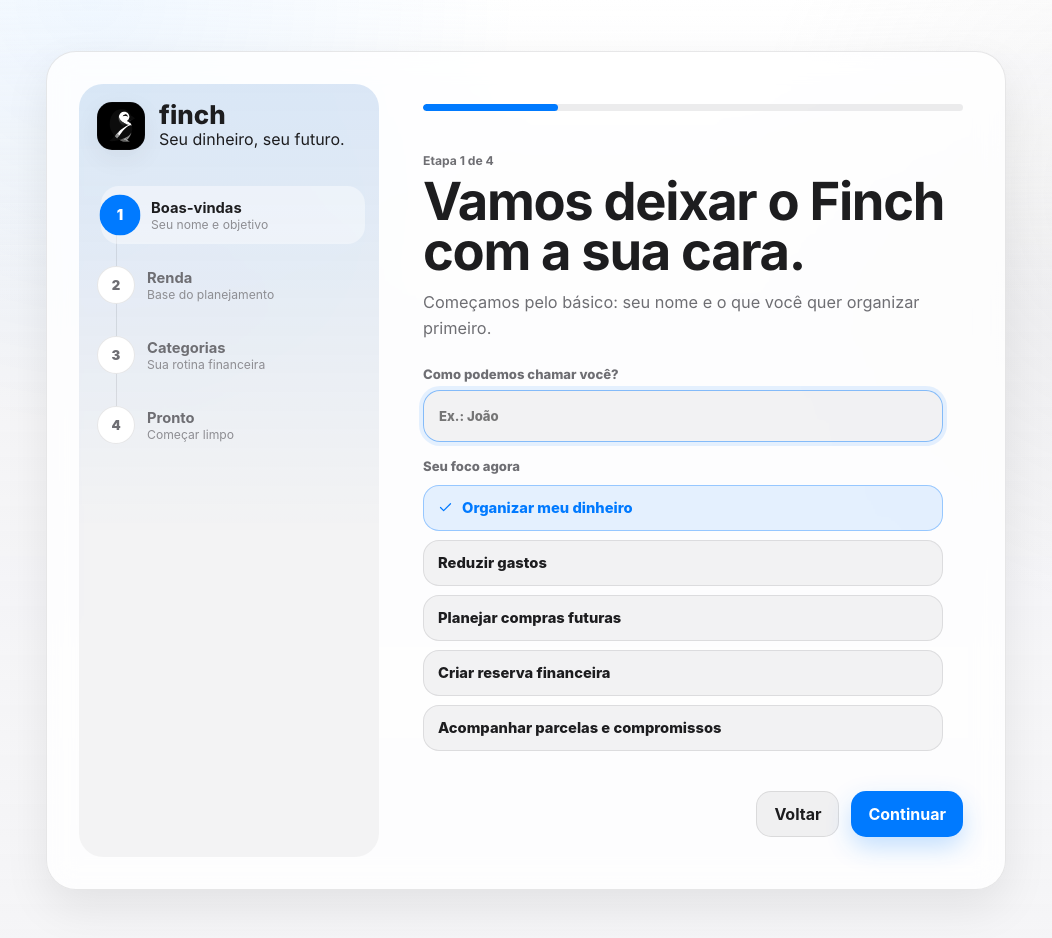
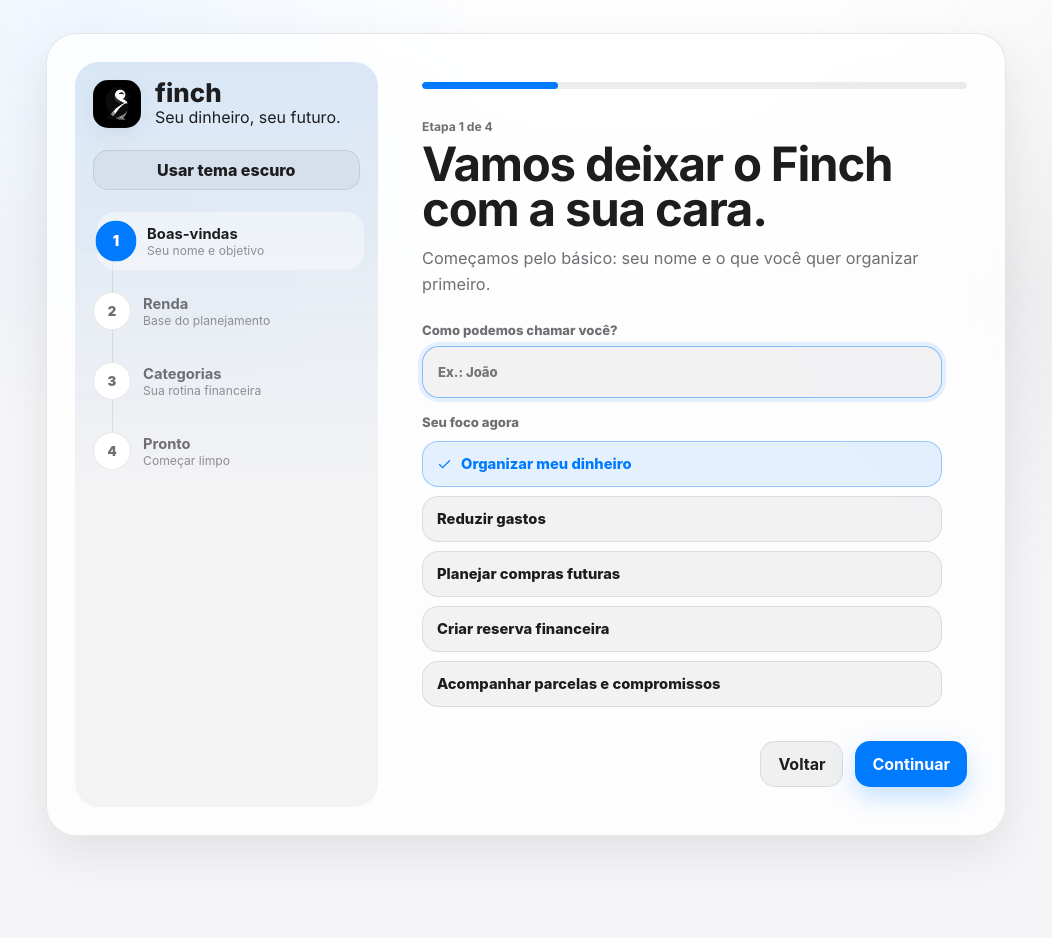
Before and after one commit to 0qmt/Finch, a React (Vite) app: page / in a window 1280 px wide. Shown: the top 938 px of the page, without its empty margins (114-1166 px from the left). After the commit the page ends 870 px from the top, so only its background shows below. Built offline with nearby package versions, Linux system fonts and the light colour scheme.

Commit message:
Adicionar tema no onboarding e limpeza seletiva

```diff
--- a/package.json
+++ b/package.json
@@ -1,7 +1,7 @@
 {
   "name": "finch",
   "private": true,
-  "version": "0.1.7",
+  "version": "0.1.8",
   "description": "Aplicativo desktop de controle financeiro pessoal.",
   "main": "electron/main.cjs",
   "type": "module",
--- a/src/main.jsx
+++ b/src/main.jsx
@@ -716,11 +716,26 @@ function App() {
 
   const resetData = () => setData({ ...seedData, settings: { ...seedData.settings, onboardingCompleted: true } });
 
-  const clearData = () => {
+  const clearData = (options = { transactions: true, purchases: true }) => {
     setData((current) => ({
       ...current,
-      transactions: [],
-      purchases: []
+      settings: {
+        ...current.settings,
+        ...(options.categories ? { categories: seedData.settings.categories } : {}),
+        ...(options.accounts ? { accounts: seedData.settings.accounts } : {}),
+        ...(options.salary ? { salary: 0, salaryIsVariable: false } : {}),
+        ...(options.budget ? { monthlyBudget: 0 } : {}),
+        ...(options.preferences
+          ? {
+              theme: seedData.settings.theme,
+              userName: '',
+              planningGoal: seedData.settings.planningGoal,
+              onboardingCompleted: true
+            }
+          : {})
+      },
+      transactions: options.transactions ? [] : current.transactions,
+      purchases: options.purchases ? [] : current.purchases
     }));
   };
 
@@ -743,7 +758,11 @@ function App() {
     <div className={`app-shell ${themeClass}`}>
       <AmbientBackground />
       {showOnboarding ? (
-        <OnboardingPage onComplete={completeOnboarding} />
+        <OnboardingPage
+          theme={data.settings.theme}
+          onThemeChange={(theme) => updateSettings({ theme })}
+          onComplete={completeOnboarding}
+        />
       ) : (
         <>
           <Sidebar activePage={activePage} setActivePage={setActivePage} metrics={metrics} />
@@ -815,7 +834,7 @@ function LogoMark() {
   );
 }
 
-function OnboardingPage({ onComplete }) {
+function OnboardingPage({ theme, onThemeChange, onComplete }) {
   const steps = [
     { title: 'Boas-vindas', text: 'Seu nome e objetivo' },
     { title: 'Renda', text: 'Base do planejamento' },
@@ -870,6 +889,7 @@ function OnboardingPage({ onComplete }) {
 
     onComplete({
       userName: form.userName.trim(),
+      theme,
       salary,
       salaryIsVariable: form.salaryIsVariable,
       monthlyBudget: Math.max(0, suggestedBudget || 0),
@@ -905,6 +925,13 @@ function OnboardingPage({ onComplete }) {
             </div>
           </div>
 
+          <button
+            className="onboarding-theme-toggle"
+            type="button"
+            onClick={() => onThemeChange(theme === 'Grafite' ? 'iOS claro' : 'Grafite')}
+          >
+            {theme === 'Grafite' ? 'Usar tema claro' : 'Usar tema escuro'}
+          </button>
           <div className="step-track" aria-label="Etapas da introdução">
             {steps.map((item, index) => (
               <button
@@ -2320,9 +2347,19 @@ function MonthPicker({ value, onChange }) {
 }
 
 function SettingsPage({ data, onUpdateSettings, onResetData, onClearData, onImportData, storageMeta }) {
+  const initialClearOptions = {
+    transactions: true,
+    purchases: true,
+    categories: false,
+    accounts: false,
+    salary: false,
+    budget: false,
+    preferences: false
+  };
   const [categoryText, setCategoryText] = useState(data.settings.categories.join(', '));
   const [accountText, setAccountText] = useState(data.settings.accounts.join(', '));
   const [confirmAction, setConfirmAction] = useState(null);
+  const [clearOptions, setClearOptions] = useState(initialClearOptions);
   const [importError, setImportError] = useState('');
   const [backupMessage, setBackupMessage] = useState('');
   const fileRef = useRef(null);
@@ -2464,13 +2501,14 @@ function SettingsPage({ data, onUpdateSettings, onResetData, onClearData, onImpo
       </section>
 
       {confirmAction === 'clear' && (
-        <ConfirmModal
-          title="Limpar sistema?"
-          text="Transações e compras futuras serão removidas, mantendo suas categorias, contas e preferências."
-          confirmLabel="Limpar"
+        <ClearSystemModal
+          options={clearOptions}
+          onChange={setClearOptions}
           onCancel={() => setConfirmAction(null)}
           onConfirm={() => {
-            onClearData();
+            onClearData(clearOptions);
+            if (clearOptions.categories) setCategoryText(seedData.settings.categories.join(', '));
+            if (clearOptions.accounts) setAccountText(seedData.settings.accounts.join(', '));
             setConfirmAction(null);
           }}
         />
@@ -2522,6 +2560,77 @@ function Modal({ title, children, onClose }) {
           </button>
         </div>
         {children}
+      </div>
+    </div>
+  );
+}
+
+function ClearSystemModal({ options, onChange, onCancel, onConfirm }) {
+  const items = [
+    { key: 'transactions', title: 'Histórico do extrato', text: 'Remove entradas, saídas, parcelas e recorrências.' },
+    { key: 'purchases', title: 'Compras futuras e realizadas', text: 'Limpa a galeria, desejos e histórico de produtos comprados.' },
+    { key: 'categories', title: 'Categorias', text: 'Restaura a lista padrão de categorias.' },
+    { key: 'accounts', title: 'Contas', text: 'Restaura a lista padrão de contas.' },
+    { key: 'salary', title: 'Renda e salário', text: 'Remove a renda informada no onboarding.' },
+    { key: 'budget', title: 'Orçamento mensal', text: 'Desativa o limite mensal usado em projeções.' },
+    { key: 'preferences', title: 'Preferências do perfil', text: 'Limpa nome, foco inicial e volta ao tema claro.' }
+  ];
+  const allSelected = items.every((item) => options[item.key]);
+  const selectedCount = items.filter((item) => options[item.key]).length;
+
+  const setAll = (checked) => {
+    onChange(Object.fromEntries(items.map((item) => [item.key, checked])));
+  };
+
+  const toggle = (key) => {
+    onChange({ ...options, [key]: !options[key] });
+  };
+
+  return (
+    <div className="modal-backdrop" role="presentation">
+      <div className="modal-panel clear-panel" role="dialog" aria-modal="true" aria-label="Limpar sistema">
+        <div className="modal-header">
+          <div>
+            <p className="eyebrow">Limpeza seletiva</p>
+            <h2>O que você quer limpar?</h2>
+          </div>
+          <button className="icon-button ghost" type="button" title="Fechar" aria-label="Fechar" onClick={onCancel}>
+            <X size={18} />
+          </button>
+        </div>
+
+        <div className="clear-toolbar">
+          <span>{selectedCount} itens selecionados</span>
+          <button className="secondary-button" type="button" onClick={() => setAll(!allSelected)}>
+            {allSelected ? 'Desmarcar tudo' : 'Selecionar tudo'}
+          </button>
+        </div>
+
+        <div className="clear-options">
+          {items.map((item) => (
+            <button
+              key={item.key}
+              className={options[item.key] ? 'clear-option selected' : 'clear-option'}
+              type="button"
+              onClick={() => toggle(item.key)}
+            >
+              <span>{options[item.key] && <Check size={15} />}</span>
+              <div>
+                <strong>{item.title}</strong>
+                <p>{item.text}</p>
+              </div>
+            </button>
+          ))}
+        </div>
+
+        <div className="form-actions">
+          <button className="secondary-button" type="button" onClick={onCancel}>
+            Cancelar
+          </button>
+          <button className="danger-button" type="button" disabled={!selectedCount} onClick={onConfirm}>
+            Limpar selecionados
+          </button>
+        </div>
       </div>
     </div>
   );
--- a/src/styles.css
+++ b/src/styles.css
@@ -100,13 +100,13 @@ img {
   display: grid;
   min-height: 100vh;
   place-items: center;
-  padding: clamp(18px, 4vw, 54px);
+  padding: clamp(12px, 2.6vw, 36px);
 }
 
 .onboarding-card {
   width: min(960px, 100%);
-  min-height: min(680px, calc(100vh - 44px));
-  padding: clamp(18px, 3vw, 32px);
+  min-height: min(620px, calc(100vh - 28px));
+  padding: clamp(16px, 2.4vw, 28px);
   border: 1px solid var(--line);
   border-radius: 30px;
   background: var(--surface);
@@ -125,13 +125,32 @@ img {
 .onboarding-side {
   display: grid;
   align-content: start;
-  gap: 36px;
+  gap: 22px;
   min-width: 0;
   padding: 18px;
   border-radius: 24px;
   background:
     linear-gradient(180deg, rgba(0, 122, 255, 0.1), transparent 58%),
     rgba(118, 118, 128, 0.08);
+}
+
+.onboarding-theme-toggle {
+  min-height: 40px;
+  border: 1px solid var(--line);
+  border-radius: 15px;
+  color: var(--text);
+  background: rgba(118, 118, 128, 0.09);
+  font-weight: 800;
+  transition:
+    transform 140ms cubic-bezier(0.2, 0, 0, 1),
+    background 140ms ease,
+    border-color 140ms ease;
+}
+
+.onboarding-theme-toggle:hover {
+  transform: translateY(-1px);
+  border-color: var(--line-strong);
+  background: var(--accent-soft);
 }
 
 .onboarding-brand {
@@ -250,8 +269,8 @@ img {
   display: grid;
   align-content: center;
   gap: 26px;
-  min-height: 470px;
-  padding: clamp(18px, 4vw, 42px) 0 22px;
+  min-height: 430px;
+  padding: clamp(14px, 3vw, 30px) 0 16px;
   animation: stepEnter 420ms cubic-bezier(0.16, 1, 0.3, 1) both;
 }
 
@@ -262,7 +281,7 @@ img {
 .onboarding-copy h1 {
   margin: 8px 0 12px;
   color: var(--text);
-  font-size: clamp(2.1rem, 4.1vw, 4.35rem);
+  font-size: clamp(2rem, 3.7vw, 3.75rem);
   line-height: 0.96;
   letter-spacing: -0.025em;
   animation: titleSweep 480ms cubic-bezier(0.16, 1, 0.3, 1) both;
@@ -2139,6 +2158,86 @@ img {
   font-size: 0.94rem;
 }
 
+.clear-panel {
+  width: min(680px, 100%);
+}
+
+.clear-toolbar {
+  display: flex;
+  align-items: center;
+  justify-content: space-between;
+  gap: 12px;
+  margin: 8px 0 16px;
+}
+
+.clear-toolbar span {
+  color: var(--muted);
+  font-size: 0.9rem;
+  font-weight: 800;
+}
+
+.clear-options {
+  display: grid;
+  grid-template-columns: repeat(2, minmax(0, 1fr));
+  gap: 10px;
+}
+
+.clear-option {
+  display: grid;
+  grid-template-columns: 28px minmax(0, 1fr);
+  gap: 10px;
+  min-height: 86px;
+  padding: 13px;
+  border: 1px solid var(--line);
+  border-radius: 17px;
+  color: var(--muted);
+  text-align: left;
+  background: rgba(118, 118, 128, 0.07);
+  transition:
+    transform 140ms cubic-bezier(0.2, 0, 0, 1),
+    color 140ms ease,
+    background 140ms ease,
+    border-color 140ms ease;
+}
+
+.clear-option:hover {
+  transform: translateY(-1px);
+  border-color: var(--line-strong);
+}
+
+.clear-option > span {
+  display: grid;
+  width: 24px;
+  height: 24px;
+  place-items: center;
+  border: 1px solid var(--line);
+  border-radius: 8px;
+  color: #fff;
+}
+
+.clear-option.selected {
+  color: var(--text);
+  border-color: rgba(255, 59, 48, 0.3);
+  background: rgba(255, 59, 48, 0.08);
+}
+
+.clear-option.selected > span {
+  border-color: transparent;
+  background: var(--danger);
+}
+
+.clear-option strong {
+  display: block;
+  color: var(--text);
+  font-size: 0.92rem;
+}
+
+.clear-option p {
+  margin: 5px 0 0;
+  font-size: 0.8rem;
+  line-height: 1.38;
+}
+
 .empty-state {
   display: grid;
   min-height: 220px;
@@ -2501,6 +2600,10 @@ img {
     grid-template-columns: 1fr;
   }
 
+  .clear-options {
+    grid-template-columns: 1fr;
+  }
+
   .step-track {
     grid-template-columns: 1fr 1fr;
   }
```
Also changed, not shown: 1 other file (tests, documents, lock files or other folders).
